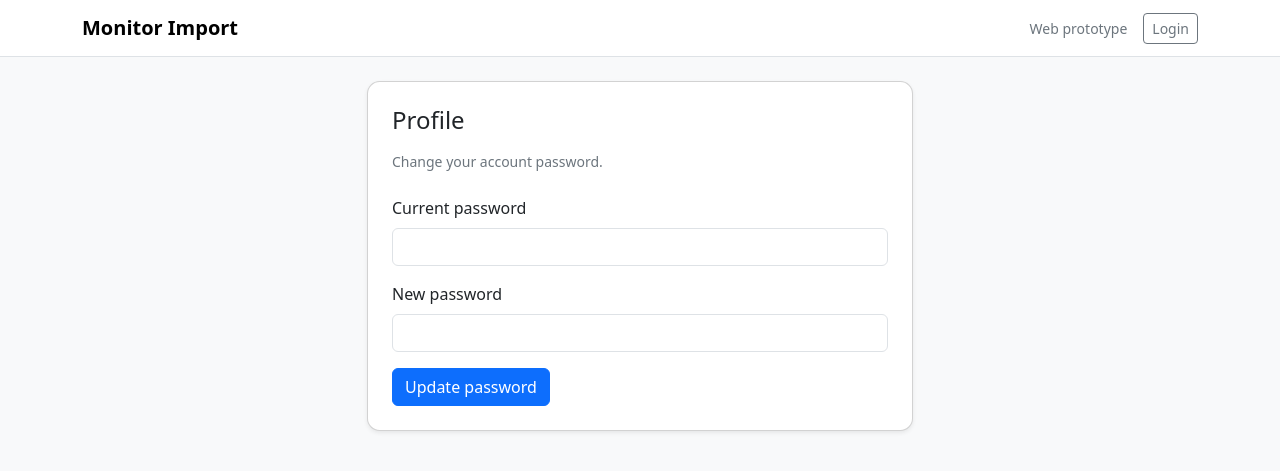
After one commit to IIIPEK/monitor_import, a FastAPI app: template app/web/templates/profile.html in a window 1280 px wide. The commit adds this page. Shown: the top 471 px of the page. Run offline with FastAPI, Linux system fonts and the light colour scheme; the template is opened without the code that fills it, so the values that code supplies are empty; parts of the project's set-up code (start-up, migrations or seed data) failed here and were passed over.

Commit message:
WEB prototype added Profile commit

```diff
--- a/app/web/templates/base.html
+++ b/app/web/templates/base.html
@@ -14,13 +14,28 @@
     <div class="d-flex align-items-center gap-3">
       <span class="text-secondary small">Web prototype</span>
       {% if current_user %}
-      {% if current_user.is_admin %}
-      <a class="link-secondary small text-decoration-none" href="/admin">Admin</a>
-      {% endif %}
-      <span class="small text-secondary">{{ current_user.username }}</span>
-      <form action="/logout" method="post" class="m-0">
-        <button class="btn btn-outline-secondary btn-sm" type="submit">Logout</button>
-      </form>
+      <div class="dropdown">
+        <button
+          class="btn btn-outline-secondary btn-sm dropdown-toggle"
+          type="button"
+          data-bs-toggle="dropdown"
+          aria-expanded="false"
+        >
+          {{ current_user.username }}
+        </button>
+        <ul class="dropdown-menu dropdown-menu-end">
+          <li><a class="dropdown-item" href="/profile">Profile</a></li>
+          {% if current_user.is_admin %}
+          <li><a class="dropdown-item" href="/admin">Admin</a></li>
+          {% endif %}
+          <li><hr class="dropdown-divider"></li>
+          <li>
+            <form action="/logout" method="post" class="m-0">
+              <button class="dropdown-item" type="submit">Logout</button>
+            </form>
+          </li>
+        </ul>
+      </div>
       {% else %}
       <a class="btn btn-outline-secondary btn-sm" href="/login">Login</a>
       {% endif %}
--- /dev/null
+++ b/app/web/templates/profile.html
@@ -0,0 +1,37 @@
+{% extends "base.html" %}
+
+{% block content %}
+<div class="row justify-content-center">
+  <div class="col-12 col-lg-6">
+    <div class="card shadow-sm">
+      <div class="card-body p-4">
+        <h1 class="h4 mb-3">Profile</h1>
+        <p class="text-secondary small mb-4">Change your account password.</p>
+
+        {% if error %}
+        <div class="alert alert-danger py-2" role="alert">
+          {{ error }}
+        </div>
+        {% endif %}
+        {% if success %}
+        <div class="alert alert-success py-2" role="alert">
+          {{ success }}
+        </div>
+        {% endif %}
+
+        <form action="/profile/password" method="post">
+          <div class="mb-3">
+            <label for="currentPassword" class="form-label">Current password</label>
+            <input class="form-control" id="currentPassword" name="current_password" type="password" required>
+          </div>
+          <div class="mb-3">
+            <label for="newPassword" class="form-label">New password</label>
+            <input class="form-control" id="newPassword" name="new_password" type="password" required>
+          </div>
+          <button class="btn btn-primary" type="submit">Update password</button>
+        </form>
+      </div>
+    </div>
+  </div>
+</div>
+{% endblock %}
```
Also changed, not shown: app/web/routers/pages.py (+68 -0 lines).
